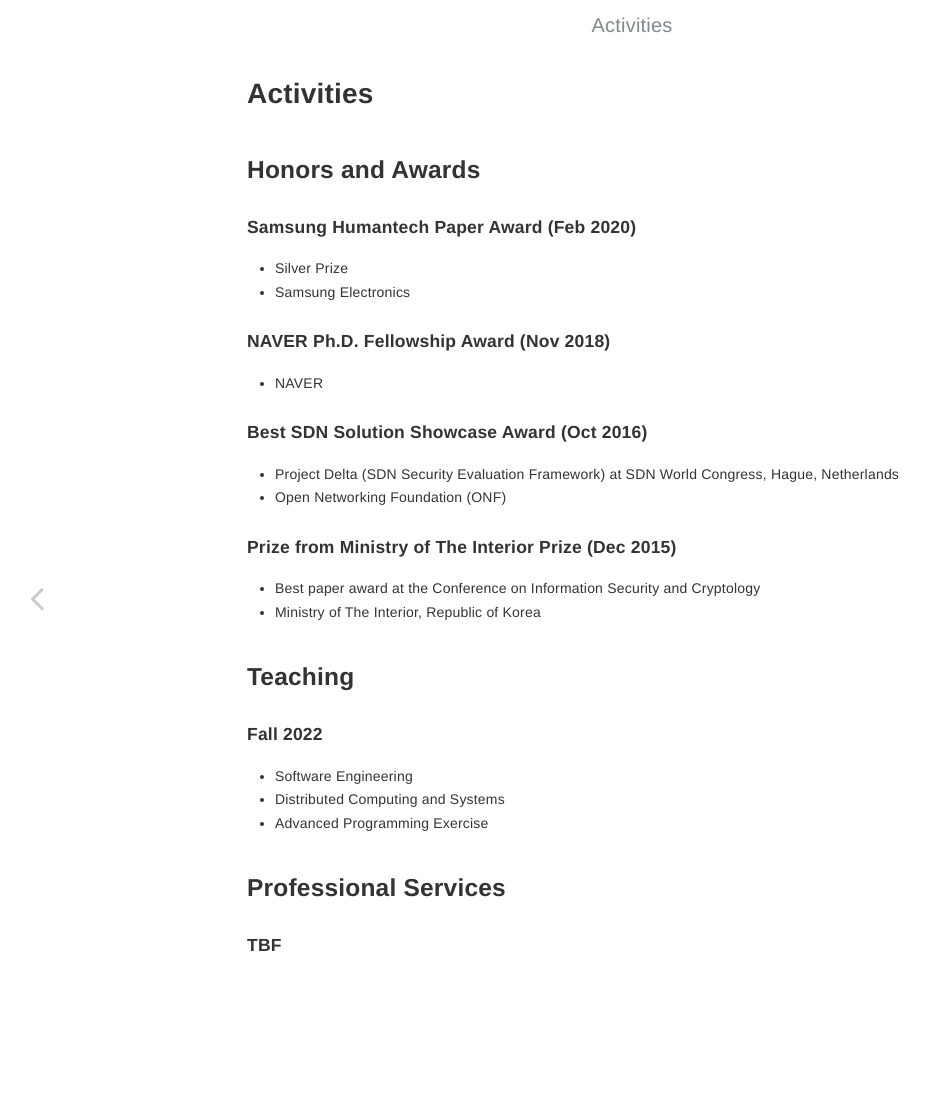
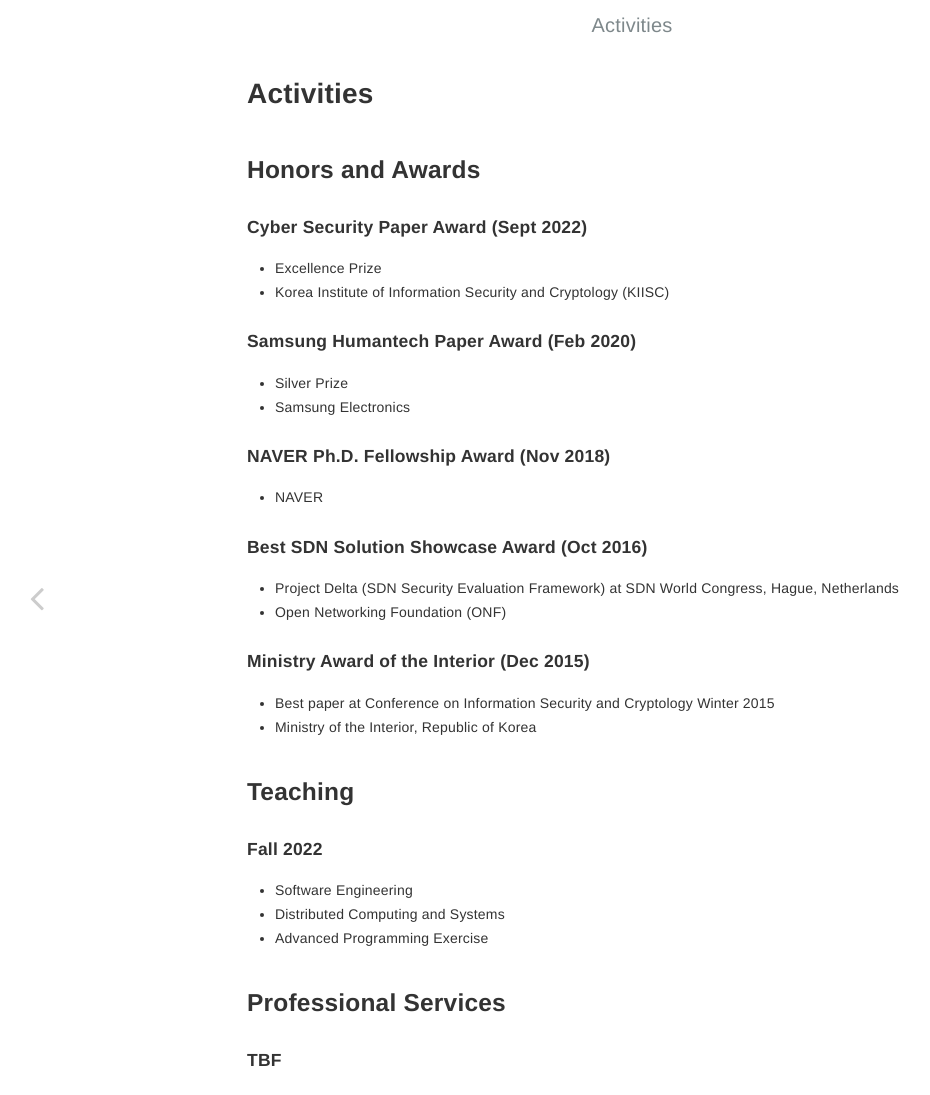
Before and after one commit to nam-jaehyun/nam-jaehyun.github.io, a Jekyll site: the page built from _posts/2022-08-06-activities.md, in a window 1280 px wide. Shown: the whole page, without its empty margins (8-938 px from the left). Built offline with Jekyll 4.4.1, drawn with Linux system fonts in a browser that asks for light colours.

Commit message:
Update 2022-08-06-activities.md

```diff
--- a/_posts/2022-08-06-activities.md
+++ b/_posts/2022-08-06-activities.md
@@ -7,6 +7,10 @@ layout: post
 ---
 
 ## Honors and Awards
+
+#### Cyber Security Paper Award (Sept 2022)
+  - Excellence Prize
+  - Korea Institute of Information Security and Cryptology (KIISC)
 
 #### Samsung Humantech Paper Award (Feb 2020)
   - Silver Prize
@@ -19,9 +23,9 @@ layout: post
   - Project Delta (SDN Security Evaluation Framework) at SDN World Congress, Hague, Netherlands
   - Open Networking Foundation (ONF)
 
-#### Prize from Ministry of The Interior Prize (Dec 2015)
-  - Best paper award at the Conference on Information Security and Cryptology
-  - Ministry of The Interior, Republic of Korea
+#### Ministry Award of the Interior (Dec 2015)
+  - Best paper at Conference on Information Security and Cryptology Winter 2015
+  - Ministry of the Interior, Republic of Korea
 
 ## Teaching
 
```
